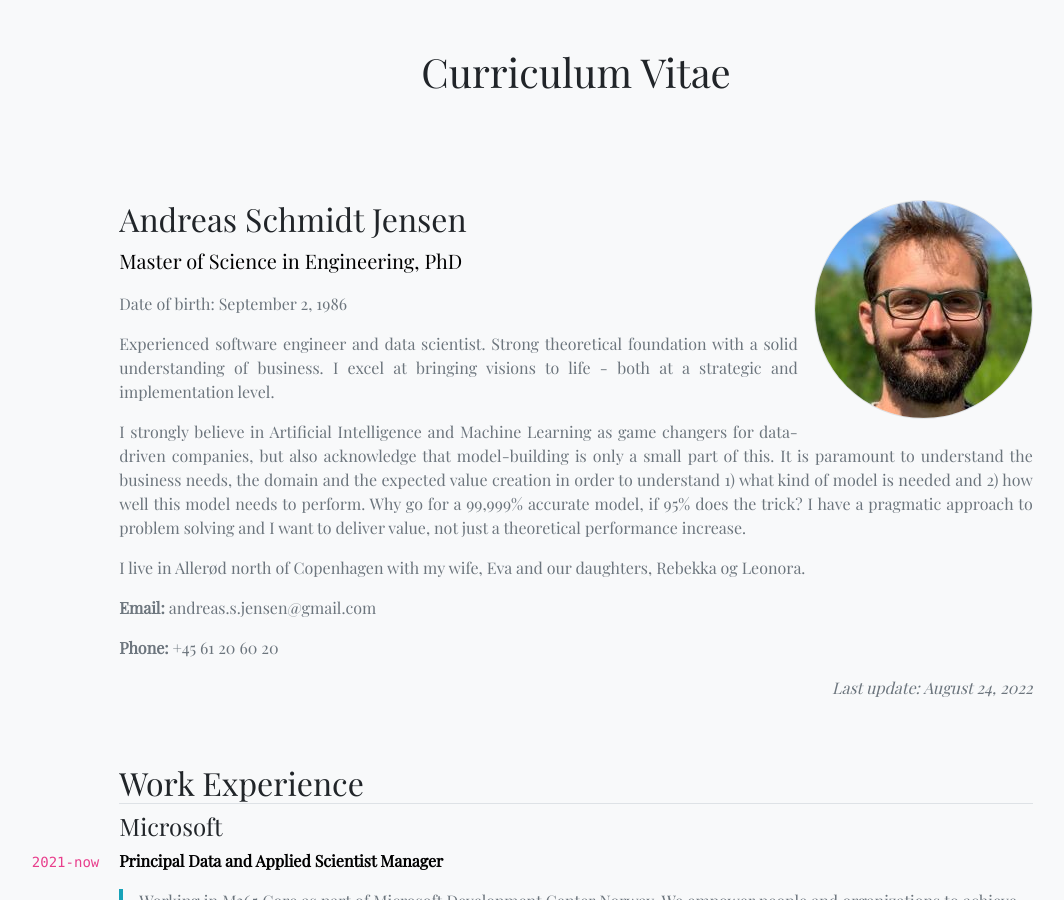
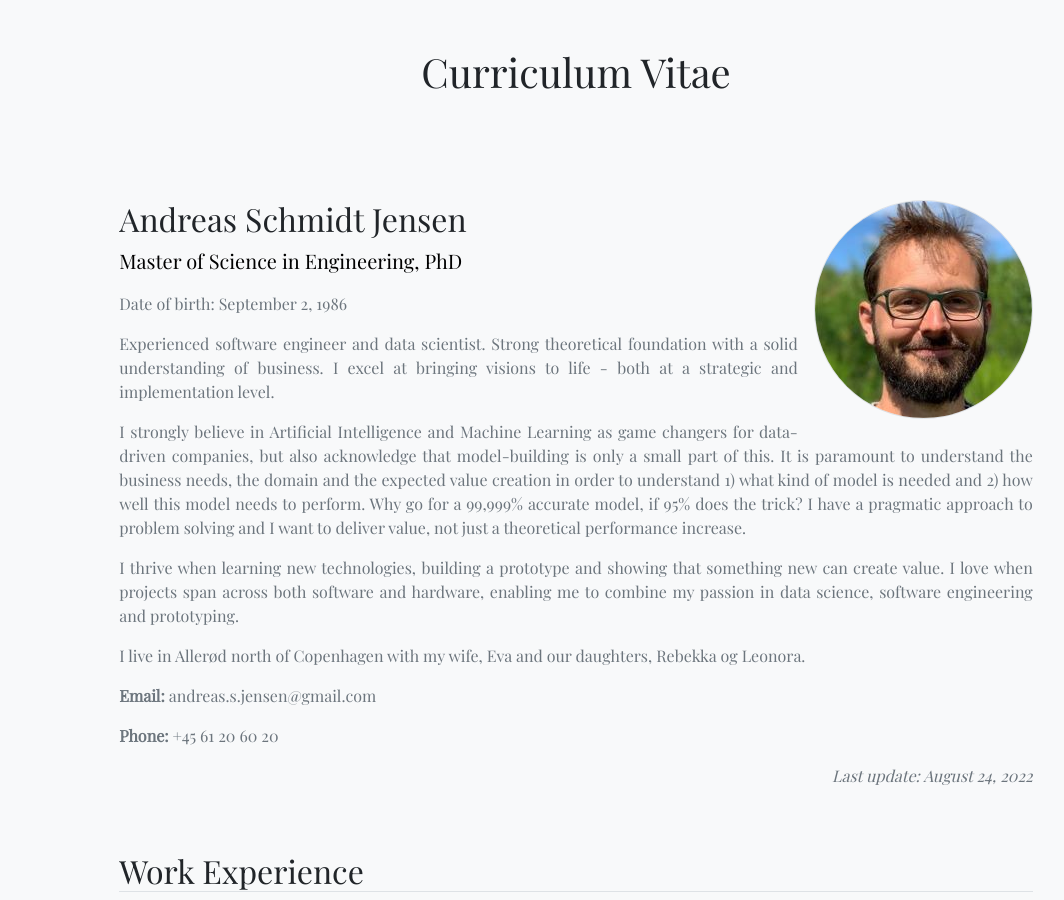
Before and after one commit to andreasschmidtjensen/andreasschmidtjensen.github.io, a Jekyll site: the page built from cv.md, in a window 1280 px wide and 900 px high. Shown: the whole window, without its empty margins (64-1128 px from the left). Built offline with Jekyll 4.4.1, drawn with Linux system fonts in a browser that asks for light colours; nearby versions of some CDN libraries.

Commit message:
Update cv.md

```diff
--- a/cv.md
+++ b/cv.md
@@ -16,6 +16,9 @@ title: Curriculum Vitae
         </p>
         <p>
             I strongly believe in Artificial Intelligence and Machine Learning as game changers for data-driven companies, but also acknowledge that model-building is only a small part of this. It is paramount to understand the business needs, the domain and the expected value creation in order to understand 1) what kind of model is needed and 2) how well this model needs to perform. Why go for a 99,999% accurate model, if 95% does the trick? I have a pragmatic approach to problem solving and I want to deliver value, not just a theoretical performance increase.
+        </p>
+        <p>
+            I thrive when learning new technologies, building a prototype and showing that something new can create value. I love when projects span across both software and hardware, enabling me to combine my passion in data science, software engineering and prototyping.
         </p>
         <p>
             I live in Allerød north of Copenhagen with my wife, Eva and our daughters, Rebekka og Leonora.
```
